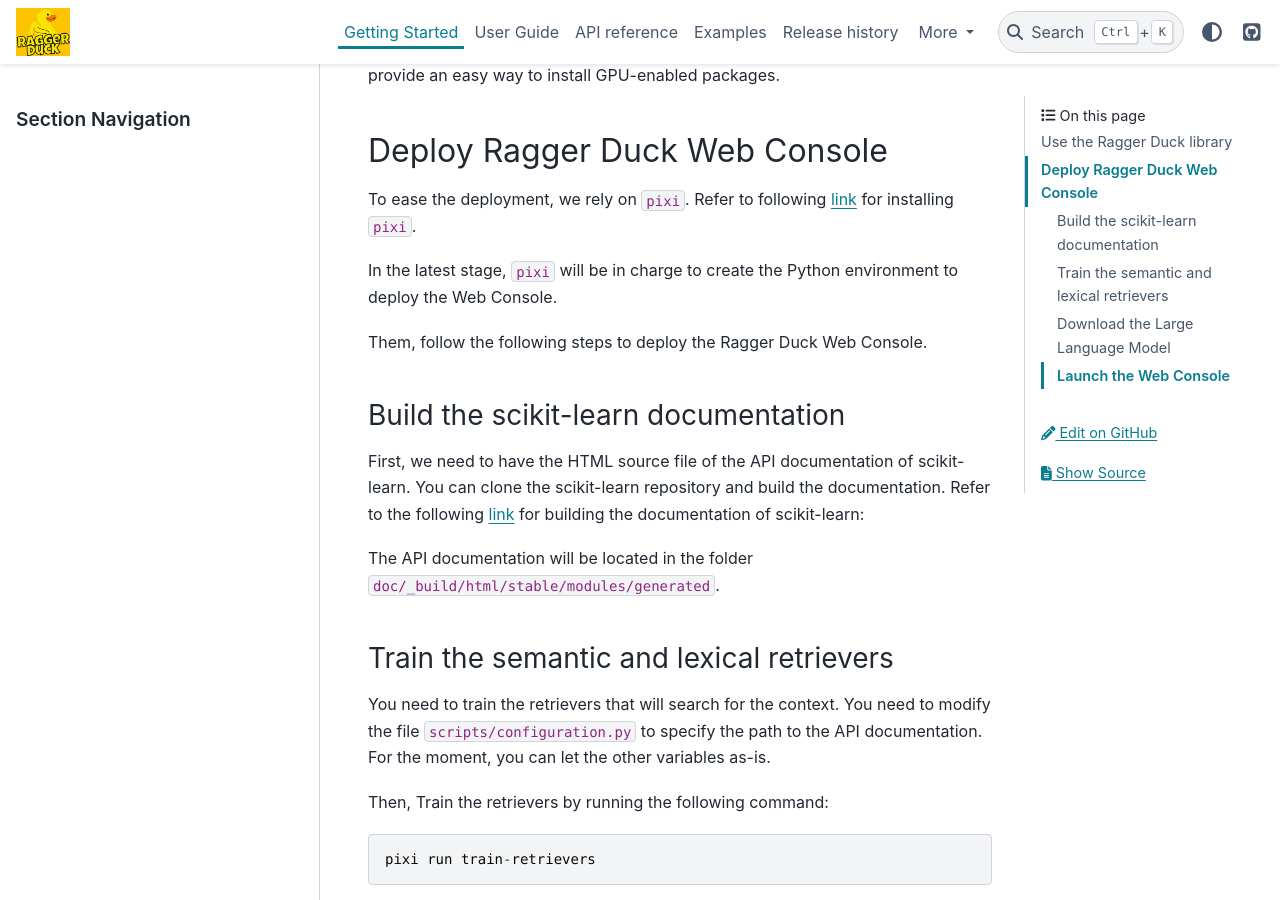
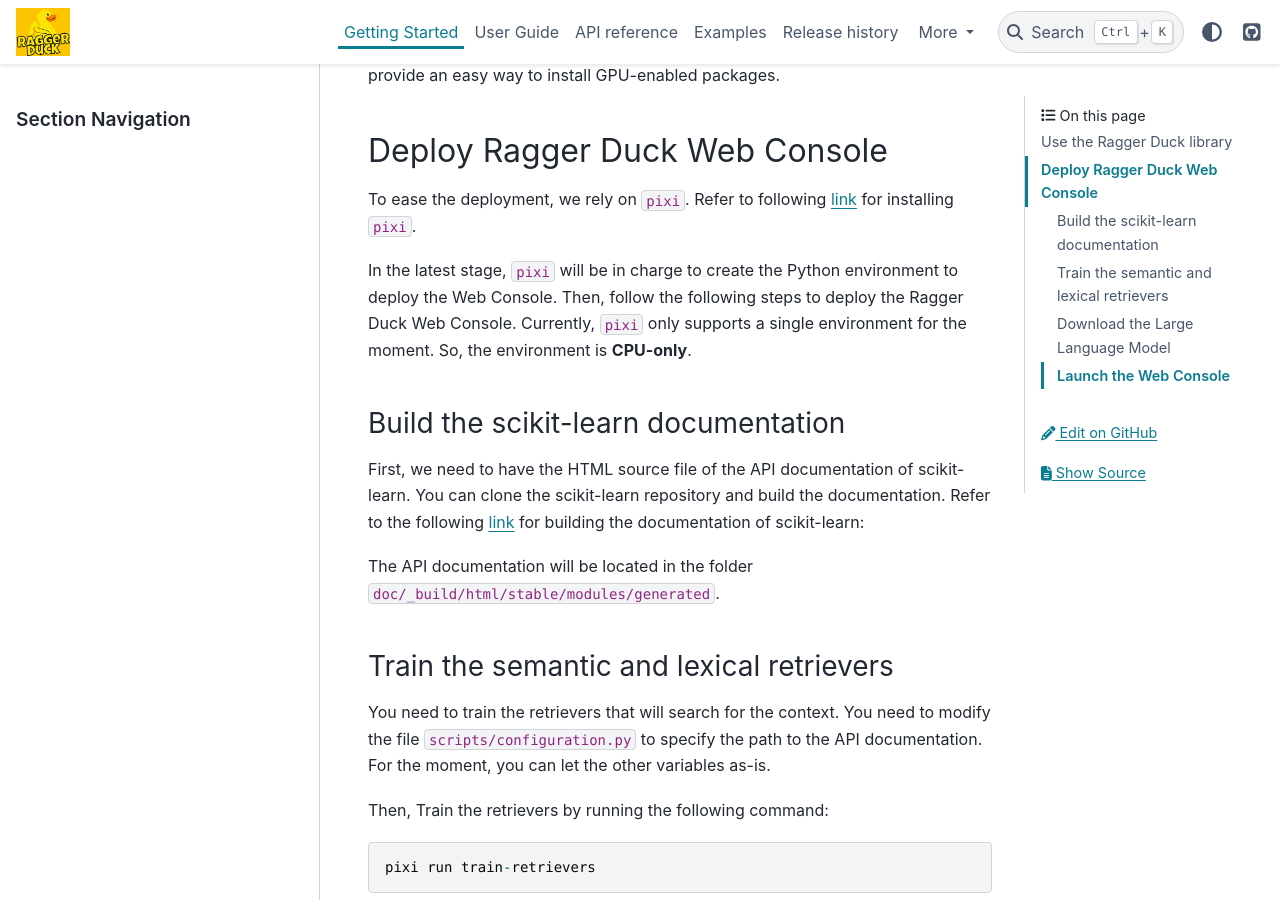
Before and after one commit to probabl-ai/sklearn-ragger-duck, a Sphinx documentation site: the page built from doc/install.rst, in a window 1280 px wide and 900 px high, scrolled down 472 px. Built offline with Sphinx 7.4.7 and the PyData theme 0.15.4, drawn with Linux system fonts in a browser that asks for light colours.

Commit message:
update doc

```diff
--- a/doc/install.rst
+++ b/doc/install.rst
@@ -25,9 +25,9 @@
 `link <https://pixi.sh/#installation>`_ for installing `pixi`.
 
 In the latest stage, `pixi` will be in charge to create the Python environment to
-deploy the Web Console.
-
-Them, follow the following steps to deploy the Ragger Duck Web Console.
+deploy the Web Console. Then, follow the following steps to deploy the Ragger Duck Web
+Console. Currently, `pixi` only supports a single environment for the moment. So,
+the environment is **CPU-only**.
 
 Build the scikit-learn documentation
 ------------------------------------
```
